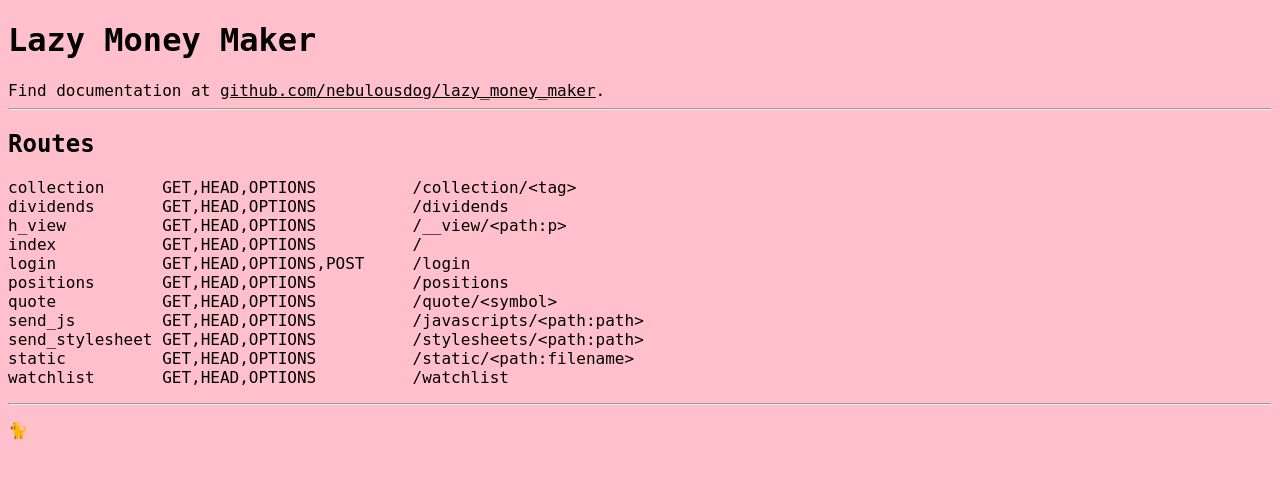
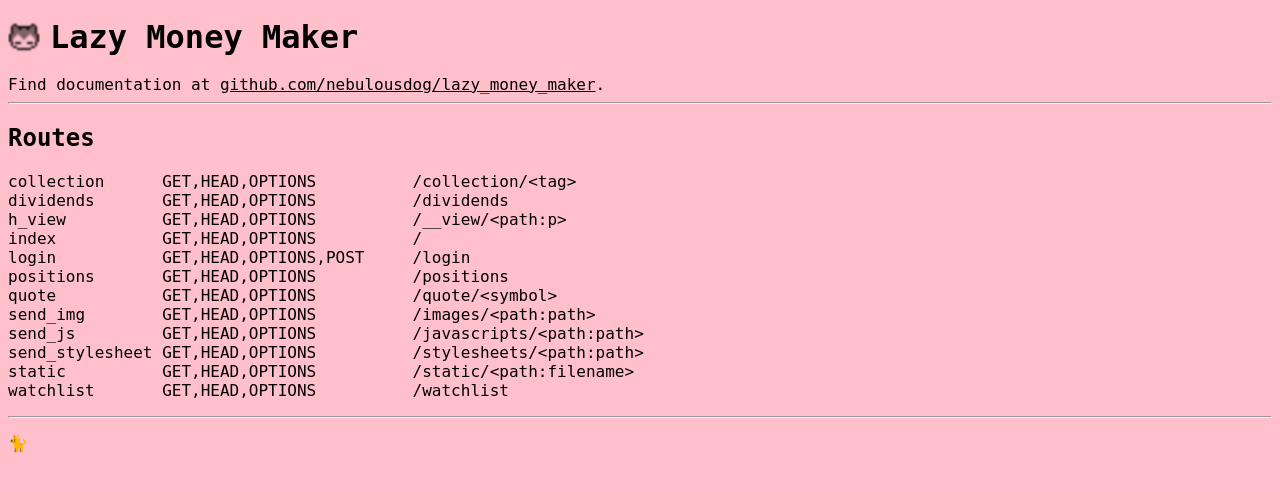
Before and after one commit to dreamalligator/marian, a Flask app: page / in a window 1280 px wide. Shown: the top 492 px of the page. Run offline with Flask 2, Linux system fonts and the light colour scheme.

Commit message:
add serving image assets

```diff
--- a/lazy_money_maker/__init__.py
+++ b/lazy_money_maker/__init__.py
@@ -100,4 +100,8 @@ def create_app(test_config=None):
     def send_js(path): # pylint: disable=unused-variable
         return send_from_directory('javascripts', path)
 
+    @app.route('/images/<path:path>')
+    def send_img(path): # pylint: disable=unused-variable
+        return send_from_directory('images', path)
+
     return app
--- a/lazy_money_maker/stylesheets/main.css
+++ b/lazy_money_maker/stylesheets/main.css
@@ -1,5 +1,5 @@
 body {
-  background-color: pink;
+  background-color: rgb(255, 192, 203);
   color: #000;
   font-family: monospace;
   font-size: 16px;
@@ -24,3 +24,15 @@ button {
 .error-message {
   padding: 4px;
 }
+
+.lazy-title {
+  height: 32px;
+  line-height: 32px;
+}
+
+.lazy-logo {
+  height: 32px;
+  margin-right: 10px;
+  vertical-align: top;
+  width: 32px;
+}
--- a/lazy_money_maker/templates/head.html
+++ b/lazy_money_maker/templates/head.html
@@ -3,10 +3,11 @@
   <title>Lazy Money Maker by nebulousdog</title>
   <link rel="stylesheet" type="text/css" href="/stylesheets/main.css">
   <script src="/javascripts/main.js"></script>
+  <link rel="shortcut icon" href="/images/favicon.ico" type="image/x-icon">
 </head>
 <body>
   <header>
-    <h1>Lazy Money Maker</h1>
+    <h1 class="lazy-title"><img class="lazy-logo" src="/images/favicon.ico" alt="icon">Lazy Money Maker</h1>
     Find documentation at
     <a target="_blank" href="https://github.com/nebulousdog/lazy_money_maker">github.com/nebulousdog/lazy_money_maker</a>.
   </header>
```
Also changed, not shown: lazy_money_maker/images/favicon.ico (renamed from lazy_money_maker/assets/favicon.ico).
